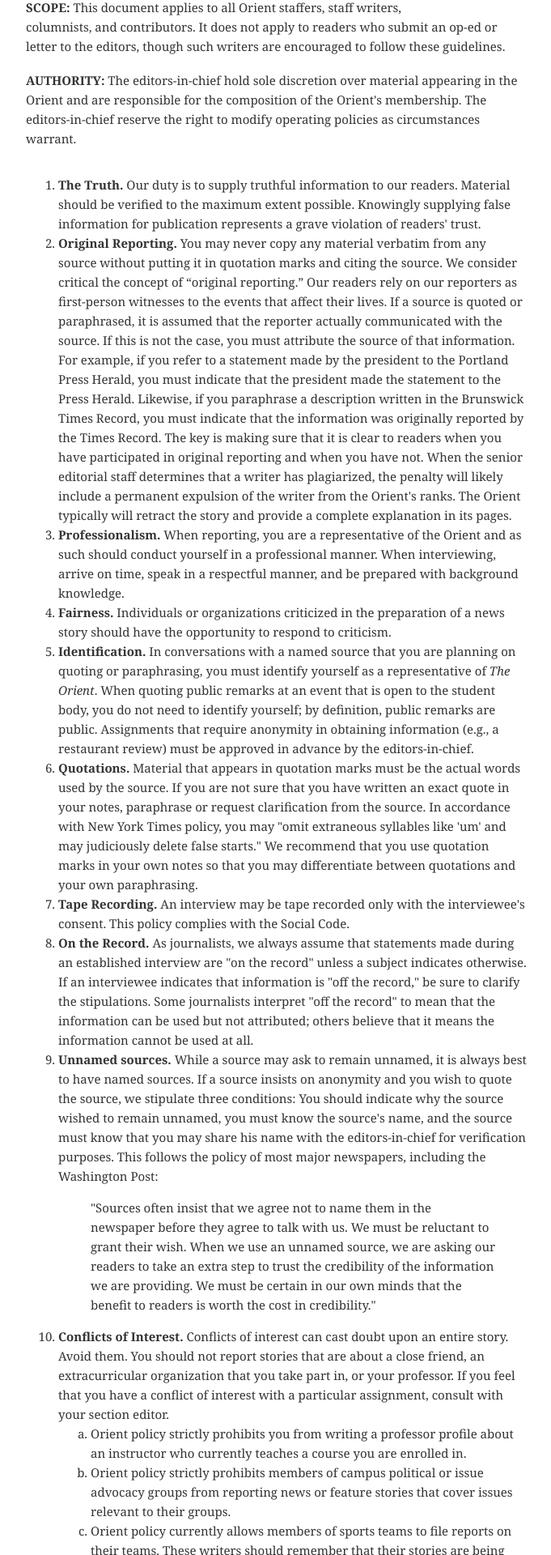
After one commit to bjacobel/bonus, a CodeIgniter app: template application/views/ethics.php in a window 1280 px wide. The commit adds this page. Shown: the part 306-2226 px from the top of the page at 81% size, without its empty margins (228-909 px from the left). Run offline with CodeIgniter, Linux system fonts and the light colour scheme; the template is opened without the code that fills it, so the values that code supplies are empty; some libraries are stand-ins or nearby versions.

Commit message:
ethics and web non-removal policies added via new "related links" contents box on about page

```diff
--- a/application/controllers/series.php
+++ b/application/controllers/series.php
@@ -12,7 +12,7 @@ class Series extends CI_Controller {
 
 	public function index($id = '')
 	{
-		if(!$id)
+		if(!$id || $id=='0')
 		{
 			$this->error();
 		}
@@ -32,7 +32,7 @@ class Series extends CI_Controller {
 	{
 		$series = $this->series_model->get_series($id);
 
-		if(!$series)
+		if(!$series || $id==0)
 		{
 			$this->error("No such series exists.");
 		}
--- /dev/null
+++ b/application/views/ethics.php
@@ -0,0 +1,110 @@
+<!DOCTYPE html>
+<html lang="en">
+
+<head>
+	<meta charset="utf-8" />
+	<title>Ethics - The Bowdoin Orient</title>
+	<link rel="shortcut icon" href="<?=base_url()?>images/favicon-o.png">
+
+	<link rel="stylesheet" media="screen" href="<?=base_url()?>css/orient2012.css?v=1">
+
+	<!-- jQuery -->
+	<!-- <script type="text/javascript" src="https://ajax.googleapis.com/ajax/libs/jquery/1.6.4/jquery.min.js"></script> -->
+	<script type="text/javascript" src="<?=base_url()?>js/jquery-1.8.0.min.js"></script>
+	<script type="text/javascript" src="<?=base_url()?>js/jquery-ui-1.8.17.custom.min.js"></script>
+	<script type="text/javascript" src="<?=base_url()?>js/jquery.scrollTo-min.js"></script>
+
+	<!-- for mobile -->
+	<link rel="apple-touch-icon" href="<?=base_url()?>images/webappicon.png"/>
+	<meta name = "viewport" content = "initial-scale = 1.0, user-scalable = no">
+
+	<script type="text/javascript" src="http://use.typekit.com/rmt0nbm.js"></script>
+	<script type="text/javascript">try{Typekit.load();}catch(e){}</script>
+
+	<!-- Google Analytics -->
+	<script type="text/javascript">
+
+	  var _gaq = _gaq || [];
+	  _gaq.push(['_setAccount', 'UA-18441903-3']);
+	  _gaq.push(['_trackPageview']);
+
+	  (function() {
+		var ga = document.createElement('script'); ga.type = 'text/javascript'; ga.async = true;
+		ga.src = ('https:' == document.location.protocol ? 'https://ssl' : 'http://www') + '.google-analytics.com/ga.js';
+		var s = document.getElementsByTagName('script')[0]; s.parentNode.insertBefore(ga, s);
+	  })();
+
+	</script>
+	<!-- End Google Analytics -->
+
+</head>
+
+<body>
+
+<? $this->load->view('bodyheader', $headerdata); ?>
+
+<div id="content">
+
+	<article id="mainstory">
+
+		<header>
+			<hgroup>
+				<h2 id="articletitle" class="articletitle">Ethical Practices Policy</h2>
+				<!--<h3 id="articlesubtitle" class="articlesubtitle"></h3>-->
+			</hgroup>
+		</header>
+
+		<figure id="contents">
+			<h3>Related links</h3>
+			<ul>
+				<li><?=anchor('about','About the Orient')?></li>
+				<li><?=anchor('pages/nonremoval', 'Web Non-Removal Policy')?></li>
+			</ul>
+		</figure>
+
+		<div id="articlebody" class="articlebody">
+
+			<p><strong>PURPOSE:</strong> The Orient adheres to professional journalistic standards. Our success as a newspaper is dependent upon the trust of our readers and sources. This document seeks to avoid any situations that may compromise this trust.</p>
+			<p><strong>SCOPE:</strong> This document applies to all Orient staffers, staff writers, columnists, and contributors. It does not apply to readers who submit an op-ed or letter to the editors, though such writers are encouraged to follow these guidelines.</p>
+			<p><strong>AUTHORITY:</strong> The editors-in-chief hold sole discretion over material appearing in the Orient and are responsible for the composition of the Orient's membership. The editors-in-chief reserve the right to modify operating policies as circumstances warrant.</p>
+			<ol>
+				<li><strong>The Truth.</strong> Our duty is to supply truthful information to our readers. Material should be verified to the maximum extent possible. Knowingly supplying false information for publication represents a grave violation of readers' trust.</li>
+				<li><strong>Original Reporting.</strong> You may never copy any material verbatim from any source without putting it in quotation marks and citing the source. We consider critical the concept of “original reporting.” Our readers rely on our reporters as first-person witnesses to the events that affect their lives. If a source is quoted or paraphrased, it is assumed that the reporter actually communicated with the source. If this is not the case, you must attribute the source of that information. For example, if you refer to a statement made by the president to the Portland Press Herald, you must indicate that the president made the statement to the Press Herald. Likewise, if you paraphrase a description written in the Brunswick Times Record, you must indicate that the information was originally reported by the Times Record. The key is making sure that it is clear to readers when you have participated in original reporting and when you have not. When the senior editorial staff determines that a writer has plagiarized, the penalty will likely include a permanent expulsion of the writer from the Orient's ranks. The Orient typically will retract the story and provide a complete explanation in its pages.</li>
+				<li><strong>Professionalism.</strong> When reporting, you are a representative of the Orient and as such should conduct yourself in a professional manner. When interviewing, arrive on time, speak in a respectful manner, and be prepared with background knowledge.</li>
+				<li><strong>Fairness.</strong> Individuals or organizations criticized in the preparation of a news story should have the opportunity to respond to criticism.</li>
+				<li><strong>Identification.</strong> In conversations with a named source that you are planning on quoting or paraphrasing, you must identify yourself as a representative of <i>The Orient</i>. When quoting public remarks at an event that is open to the student body, you do not need to identify yourself; by definition, public remarks are public. Assignments that require anonymity in obtaining information (e.g., a restaurant review) must be approved in advance by the editors-in-chief.</li>
+				<li><strong>Quotations.</strong> Material that appears in quotation marks must be the actual words used by the source. If you are not sure that you have written an exact quote in your notes, paraphrase or request clarification from the source. In accordance with New York Times policy, you may "omit extraneous syllables like 'um' and may judiciously delete false starts." We recommend that you use quotation marks in your own notes so that you may differentiate between quotations and your own paraphrasing.</li>
+				<li><strong>Tape Recording.</strong> An interview may be tape recorded only with the interviewee's consent. This policy complies with the Social Code.</li>
+				<li><strong>On the Record.</strong> As journalists, we always assume that statements made during an established interview are "on the record" unless a subject indicates otherwise. If an interviewee indicates that information is "off the record," be sure to clarify the stipulations. Some journalists interpret "off the record" to mean that the information can be used but not attributed; others believe that it means the information cannot be used at all.</li>
+				<li>
+					<strong>Unnamed sources.</strong> While a source may ask to remain unnamed, it is always best to have named sources. If a source insists on anonymity and you wish to quote the source, we stipulate three conditions: You should indicate why the source wished to remain unnamed, you must know the source's name, and the source must know that you may share his name with the editors-in-chief for verification purposes. This follows the policy of most major newspapers, including the Washington Post:
+					<blockquote>"Sources often insist that we agree not to name them in the newspaper before they agree to talk with us. We must be reluctant to grant their wish. When we use an unnamed source, we are asking our readers to take an extra step to trust the credibility of the information we are providing. We must be certain in our own minds that the benefit to readers is worth the cost in credibility."</blockquote>
+				</li>
+				<li>
+					<strong>Conflicts of Interest.</strong> Conflicts of interest can cast doubt upon an entire story. Avoid them. You should not report stories that are about a close friend, an extracurricular organization that you take part in, or your professor. If you feel that you have a conflict of interest with a particular assignment, consult with your section editor.
+					<ol style="list-style-type: lower-alpha;">
+						<li>Orient policy strictly prohibits you from writing a professor profile about an instructor who currently teaches a course you are enrolled in.</li>
+						<li>Orient policy strictly prohibits members of campus political or issue advocacy groups from reporting news or feature stories that cover issues relevant to their groups.</li>
+						<li>Orient policy currently allows members of sports teams to file reports on their teams. These writers should remember that their stories are being read by a wide audience; as such, inside jokes and nicknames should be avoided.</li>
+					</ol>
+				</li>
+				<li><strong>Gifts.</strong> You may not accept gifts or compensation from a story's source. Exceptions: A reasonable meal offered by a source as part of an interview, souvenir items offered to all attendees of an event (for instance, at the opening of a new building), and books and CDs sent for review. You may not receive a free meal from a restaurant in the course of conducting a restaurant review.</li>
+				<li><strong>Corrections.</strong> We print nearly 30,000 words on an average week. Inevitably, some corrections will be required. If you learn of a mistake in an article, please inform your editor. It is our duty to correct or clarify erroneous information.</li>
+				<li><strong>Our Independence.</strong> The Orient is editorially independent of the College and its representatives. The College and its representatives may not demand conditions regarding publication of any material.</li>
+			</ol>
+
+			<p><em>The ethical guidelines of the Washington Post and the New York Times have informed portions of this policy.</em></p>
+
+		</div>
+
+	</article>
+
+</div>
+
+<? $this->load->view('bodyfooter', $footerdata); ?>
+
+<? $this->load->view('bonus/bonusbar', TRUE); ?>
+
+</body>
+
+</html>
--- a/css/orient2012.css
+++ b/css/orient2012.css
@@ -379,6 +379,12 @@ p {
 	padding: 0 0 18px 0;
 }
 
+ol, #articlebody ul {
+	font-family: minion-pro,Georgia;
+	font-size: 15px;
+	line-height: 24px;
+}
+
 a {
 	color: darkblue;
 	text-decoration: none;
@@ -429,7 +435,7 @@ h2 {
 	font-family: minion-pro,Georgia;
 	font-weight: normal;
 	margin: 0;
-	clear: both;
+	clear: left;
 }
 
 .type, .series {
@@ -1149,13 +1155,14 @@ article header {
 	margin-bottom: 2px;
 }
 
-.articlebody h3 {
+.articlebody h3, figure#contents h3 {
 	font-variant: small-caps;
 	clear: left;
 }
 
 figure {
 	position: relative;
+	clear: right;
 }
 
 figure img {
@@ -1207,6 +1214,16 @@ figure p {
 	cursor: pointer;
 }
 
+figure#contents h3 {
+	margin:0;
+}
+
+figure#contents ul, figure#contents li {
+	list-style:none;
+	margin:0;
+	padding:0;
+}
+
 .lede {
 	/*font-variant: small-caps;*/
 	text-transform: uppercase;
@@ -1363,7 +1380,7 @@ button .buttontext {
 /* CONTACT BOX */
 /* /////////// */
 
-#contactbox {
+#contactbox, figure#contents {
 	float: right;
 	width: 250px;
 	padding: 20px;
```
Also changed, not shown: application/controllers/pages.php (+14 -0 lines), application/views/about.php (+9 -1 lines), application/views/nonremoval.php (added, +92 -0 lines).
